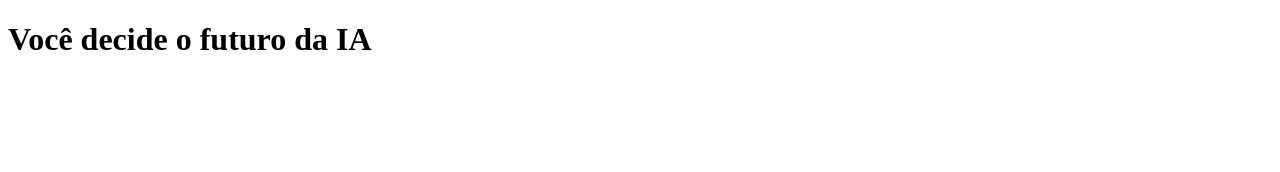
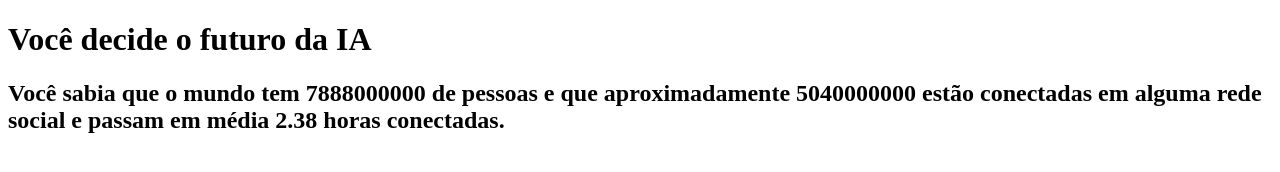
Before and after one commit to maykegirraldi/maykelyangiraldi, a plain HTML site: page _!DOCTYPE html_.html in a window 1280 px wide. Drawn offline with Linux system fonts and the light colour scheme.

Commit message:
Add files via upload

```diff
--- a/_!DOCTYPE html_.html
+++ b/_!DOCTYPE html_.html
@@ -13,6 +13,8 @@
         <div class=”caixa-alternativas”></div>
         <div class=”caixa-resultado”>
         <p class=”texto-resultado”></p>
+        <h2>Você sabia que o mundo tem 7888000000 de pessoas e
+que aproximadamente 5040000000 estão conectadas em alguma rede social e passam em média 2.38 horas conectadas.</h2>
         </div>
         </div>
 </body>
```
